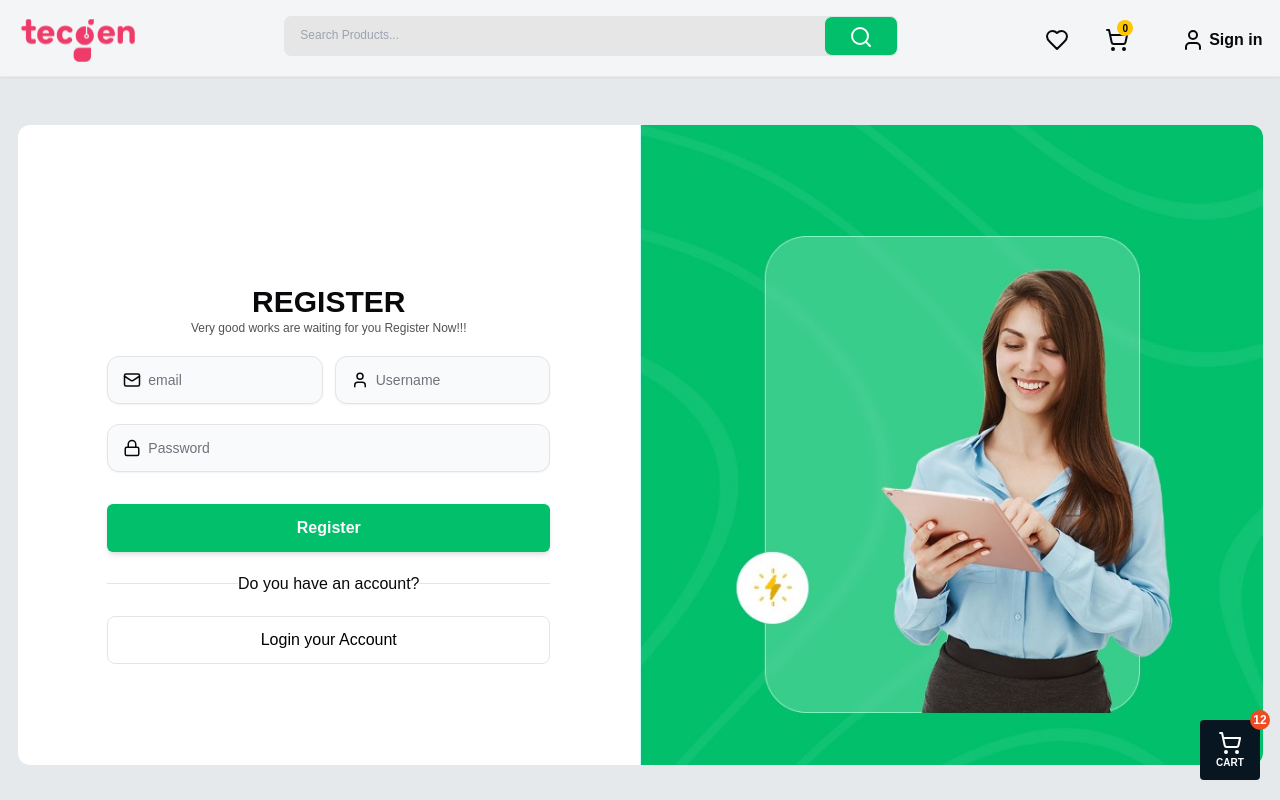
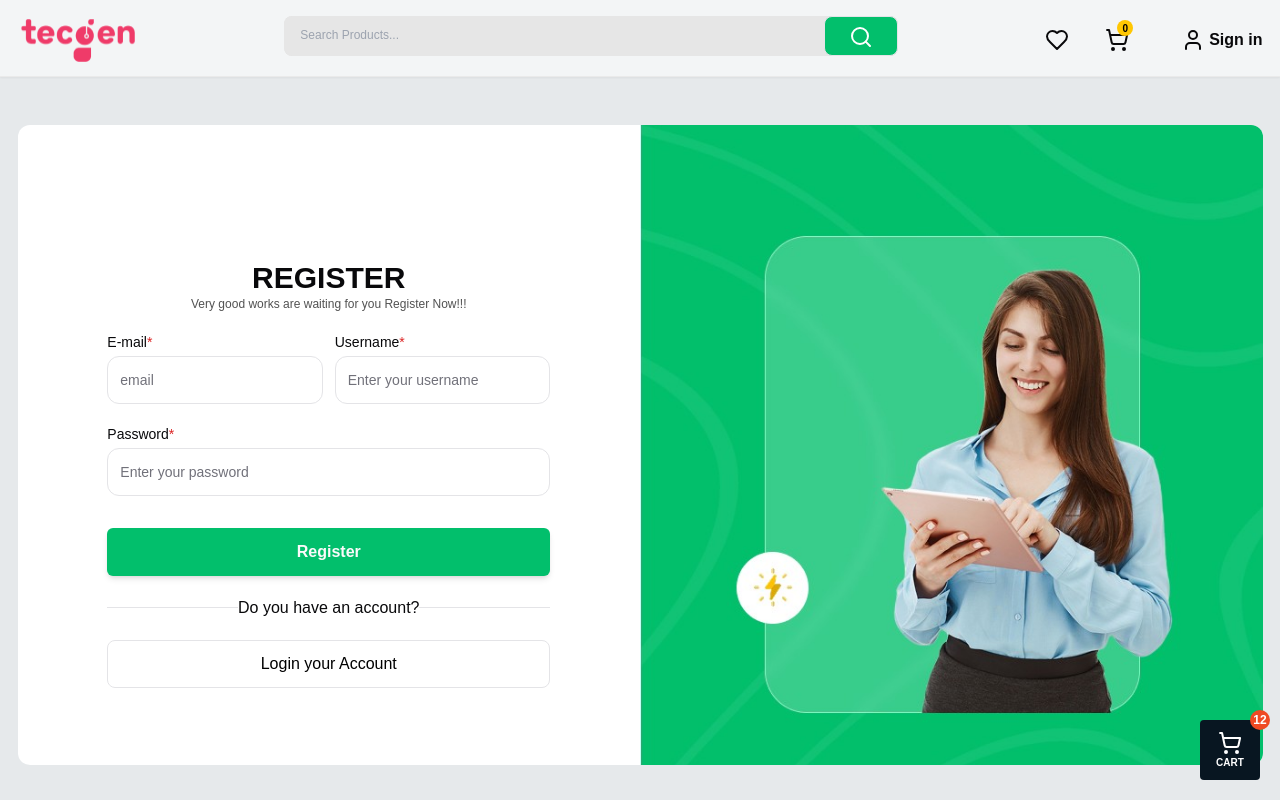
Before and after one commit to rahat9016/tecgensoft-ecommerce, a Next.js app: page /auth/register in a window 1280 px wide. Built offline with nearby package versions, Linux system fonts and the light colour scheme; no server answers.

Commit message:
Add: register fn added

```diff
--- a/src/app/api/auth.ts
+++ b/src/app/api/auth.ts
@@ -11,6 +11,7 @@ interface IAuthResponse {
     access: string;
     refresh: string;
   };
+  message: string;
 }
 export const signing = async (data: { username: string; password: string }) => {
   try {
@@ -25,15 +26,14 @@ export const signing = async (data: { username: string; password: string }) => {
         token: { access, refresh },
         username,
         email,
-        role
+        role,
       } = response.data;
-      // console.log(jwtDecode(access))
       setCookie("access", access, 20);
       setCookie("refresh", refresh, 20);
       const userInfo = {
         email: email,
         username: username,
-        role: role
+        role: role,
       };
       setCookie("userInformation", JSON.stringify(userInfo), 20);
       return response?.data;
@@ -49,3 +49,32 @@ export const signing = async (data: { username: string; password: string }) => {
     throw { message: "Unknown error occurred" } as IApiError;
   }
 };
+export const register = async (data: {
+  email: string;
+  username: string;
+  password: string;
+}) => {
+  try {
+    const response: AxiosResponse<IAuthResponse> = await api.post(
+      "/user/signup/",
+      JSON.stringify(data)
+    );
+    if (response.status === 201) {
+      return response?.data;
+    }
+    if (response.status === 200 && response.data?.message) {
+      throw { message: response.data.message } as IApiError;
+    }
+    throw new Error("Unexpected response status");
+    // eslint-disable-next-line @typescript-eslint/no-explicit-any
+  } catch (error: any) {
+    if (error instanceof AxiosError) {
+      console.log(error.message);
+      const apiError: IApiError = error.response?.data ?? {
+        message: "Something went wrong",
+      };
+      throw apiError;
+    }
+    throw { message: error.message || "Unknown error occurred" } as IApiError;
+  }
+};
--- a/src/components/users/auth/register/Register.tsx
+++ b/src/components/users/auth/register/Register.tsx
@@ -1,14 +1,46 @@
-"use client"
-import { Button } from '@/components/ui/button'
-import { Input } from '@/components/ui/input'
-import { LucideLock, LucideUser, Mail } from 'lucide-react'
-import Image from 'next/image'
-import React from 'react'
+"use client";
+import { Button } from "@/components/ui/button";
+import Image from "next/image";
+import React from "react";
 import authBg from "../../../../../public/auth.jpg";
-import Link from 'next/link'
+import Link from "next/link";
+import ControlledInputField from "@/components/shared/ControlledInputField";
+import { FormProvider, useForm } from "react-hook-form";
+import InputLabel from "@/components/shared/InputLabel";
+import { register } from "@/app/api/auth";
+import { useMutation } from "@tanstack/react-query";
+import registerValidationSchema from "./Schema";
+import { yupResolver } from "@hookform/resolvers/yup";
+import { toast } from "sonner";
+import { useRouter } from "next/navigation";
 
 export default function Register() {
-
+  const router = useRouter()
+  const { isError, error, isPending, mutateAsync } = useMutation({
+    mutationFn: register,
+    onSuccess: () => {},
+  });
+  const methods = useForm({
+    mode: "onChange",
+    resolver: yupResolver(registerValidationSchema),
+    defaultValues: {},
+  });
+  // eslint-disable-next-line @typescript-eslint/no-explicit-any
+  const onSubmit = (data: any) => {
+    mutateAsync(data).then((res) => {
+      if (res) {
+        console.log(res)
+        toast.success("Register Successful", {
+          position: "bottom-left",
+          style: {
+            backgroundColor: "#4CAF50",
+            color: "#fff",
+          },
+        });
+        router.push('/auth/signing')
+      }
+    });
+  };
   return (
     <div>
       <div className="grid lg:grid-cols-2 w-full h-[80vh] bg-white rounded-xl overflow-hidden">
@@ -17,41 +49,60 @@ export default function Register() {
             <h1 className="font-poppins font-bold text-xl lg:text-3xl text-center uppercase">
               Register
             </h1>
-          <p className="text-xs text-center text-[#525252] font-poppins">Very good works are waiting for you Register Now!!!</p>
+            <p className="text-xs text-center text-[#525252] font-poppins">
+              Very good works are waiting for you Register Now!!!
+            </p>
           </div>
+          <FormProvider {...methods}>
+            <form onSubmit={methods?.handleSubmit(onSubmit)}>
               <div className="flex flex-col gap-3 lg:gap-5">
-            <div className='grid grid-cols-1 gap-3 lg:grid-cols-2'>
-            <div className="relative">
-              <Mail size={18} className="absolute left-4 top-1/2 transform -translate-y-1/2 text-gray-400" />
-              <Input
+                <div className="grid grid-cols-1 gap-3 lg:grid-cols-2">
+                  <div>
+                    <InputLabel label="E-mail" required />
+                    <ControlledInputField
+                      name="email"
                       type="email"
                       placeholder="email"
-                className="pl-10 h-12 bg-slate-50 focus:ring-2 focus:ring-purple-400 rounded-xl"
+                      className="h-12 bg-white  focus:ring-0 rounded-xl px-3 shadow-none"
                     />
                   </div>
                   <div className="relative">
-              <LucideUser size={18} className="absolute left-4 top-1/2 transform -translate-y-1/2 text-gray-400" />
-              <Input
+                  <InputLabel label="Username" required />
+                    <ControlledInputField
+                      name="username"
                       type="text"
-                placeholder="Username"
-                className="pl-10 h-12 bg-slate-50 focus:ring-2 focus:ring-purple-400 rounded-xl"
+                      placeholder="Enter your username"
+                      className="h-12 bg-white  focus:ring-0 rounded-xl px-3 shadow-none"
                     />
                   </div>
                 </div>
                 <div className="relative">
-              <LucideLock size={18} className="absolute left-4 top-1/2 transform -translate-y-1/2 text-gray-400" />
-              <Input
+                <InputLabel label="Password" required />
+                  <ControlledInputField
+                      name="password"
                       type="password"
-                placeholder="Password"
-                className="pl-10 h-12 bg-slate-50 focus:ring-2 focus:ring-purple-400 rounded-xl"
+                      placeholder="Enter your password"
+                      className="h-12 bg-white  focus:ring-0 rounded-xl px-3 shadow-none"
                     />
                 </div>
+                {isError && error && (
+                  <div className="h-[38px] w-full flex items-center justify-center bg-rose-200 rounded-md text-rose-700 text-sm font-poppins px-2 py-2">
+                    <p>{error.message && error.message}</p>
+                  </div>
+                )}
                 <Button className="w-full h-[38px] lg:h-[48px] mx-auto bg-main-primary hover:bg-main-primary-dark font-poppins font-bold text-sm lg:text-base shadow-md mt-1 lg:mt-3">
-              Register
+                  {isPending? "Loading..." : "Register"}
                 </Button>
               </div>
-          <p className="text-center border-b h-[12px] font-poppins text-sm lg:text-base"><span className="bg-white">Do you have an account?</span></p>
-          <Link href={"/auth/signing"} className="w-full h-[38px] lg:h-[48px] border mt-3 bg-transparent hover:bg-main-primary hover:text-white font-poppins font-medium text-sm lg:text-base shadow-none  text-black focus:border-none flex items-center justify-center rounded-lg">
+            </form>
+          </FormProvider>
+          <p className="text-center border-b h-[12px] font-poppins text-sm lg:text-base">
+            <span className="bg-white">Do you have an account?</span>
+          </p>
+          <Link
+            href={"/auth/signing"}
+            className="w-full h-[38px] lg:h-[48px] border mt-3 bg-transparent hover:bg-main-primary hover:text-white font-poppins font-medium text-sm lg:text-base shadow-none  text-black focus:border-none flex items-center justify-center rounded-lg"
+          >
             Login your Account
           </Link>
         </div>
@@ -66,5 +117,5 @@ export default function Register() {
         </div>
       </div>
     </div>
-  )
+  );
 }
--- /dev/null
+++ b/src/components/users/auth/register/Schema/index.ts
@@ -0,0 +1,16 @@
+import * as Yup from 'yup';
+
+const registerValidationSchema = Yup.object().shape({
+  username: Yup.string()
+    .min(3, 'Username must be at least 3 characters')
+    .max(20, 'Username must be at most 20 characters')
+    .required('Username is required'),
+  email: Yup.string()
+    .email('Invalid email address')
+    .required('Email is required'),
+  password: Yup.string()
+    .min(1, 'Password must be at least 6 characters')
+    .required('Password is required')
+});
+
+export default registerValidationSchema;
```
Lines whose indentation alone changed are shown as unchanged.
